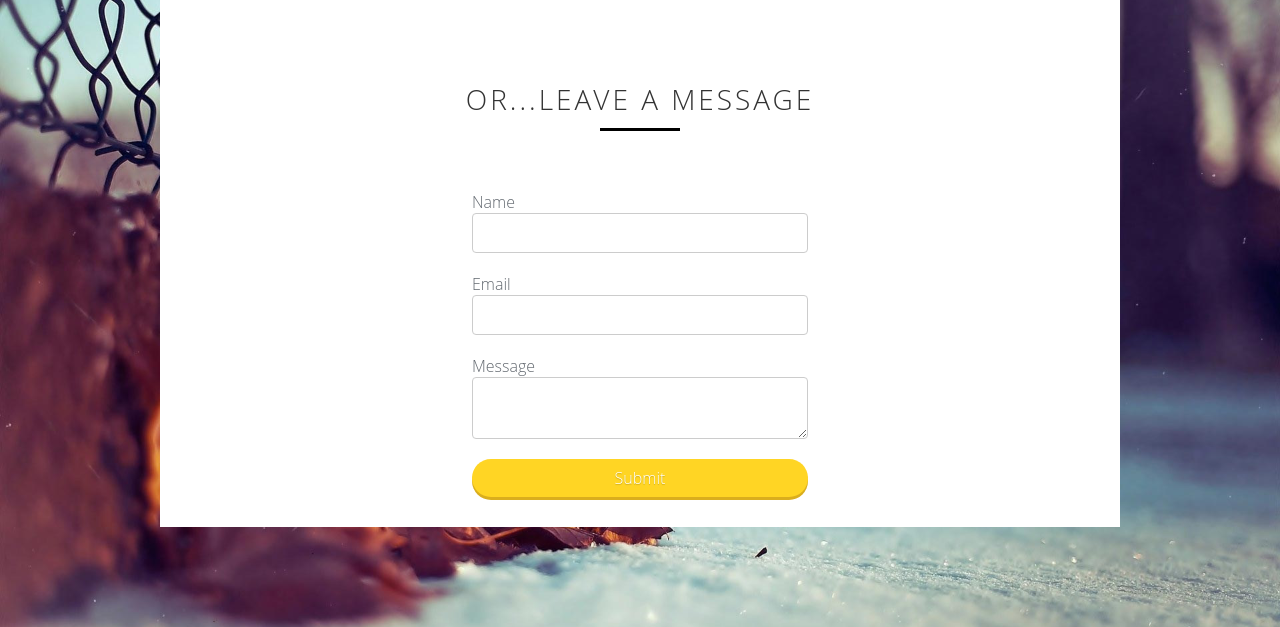
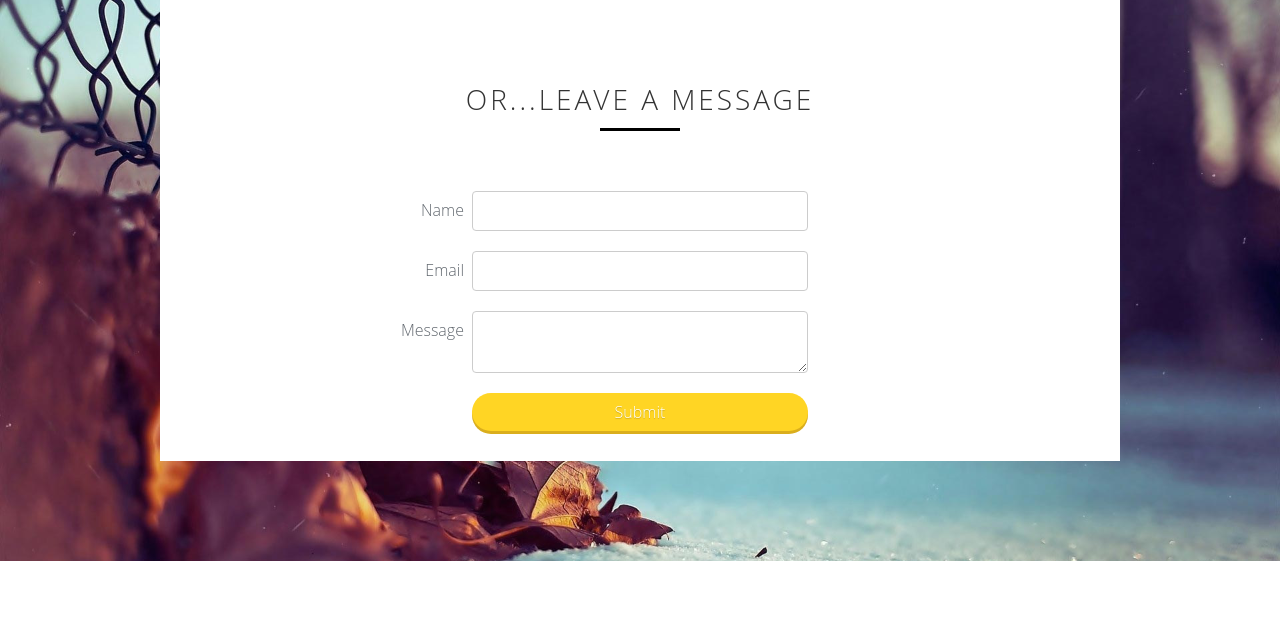
Before and after one commit to baurine/css0to1-practice, a plain HTML site: page index.html in a window 1280 px wide. Shown: the part 2513-3140 px from the top of the page. After the commit the page ends 3074 px from the top, so only its background shows below. Drawn offline with Linux system fonts and the light colour scheme; a web font is replaced by a local one.

Commit message:
完成表单布局，使用 absolute 布局 label

```diff
--- a/css/main.css
+++ b/css/main.css
@@ -255,6 +255,7 @@ h1, h2, h3, h4, h5, h6 {
 .contact textarea {
   display: block;
   width: 100%;
+  max-width: 100%;
   padding: 8px;
   margin-bottom: 20px;
 
@@ -282,3 +283,16 @@ h1, h2, h3, h4, h5, h6 {
   width: 40%;
   margin: 0 auto; /* 居中 */
 }
+
+.form-item {
+  position: relative;
+}
+
+.form-item label {
+  position: absolute;
+
+  left: -100%;
+  width: 100%;
+  text-align: right;
+  padding: 8px;
+}
--- a/index.html
+++ b/index.html
@@ -165,12 +165,18 @@ See: http://www.sitepoint.com/web-foundations/doctypes/
           <h2>Or...Leave a Message</h2>
         </header>
         <form action="">
+          <div class="form-item">
             <label for="name">Name</label>
             <input name="name" id="name" type="text">
+          </div>
+          <div class="form-item">
             <label for="email">Email</label>
             <input name="email" id="email" type="email">
+          </div>
+          <div class="form-item">
             <label for="message">Message</label>
             <textarea name="message" id="message"></textarea>
+          </div>
           <button type="submit">Submit</button>
         </form>
       </section>
```
Lines whose indentation alone changed are shown as unchanged.
